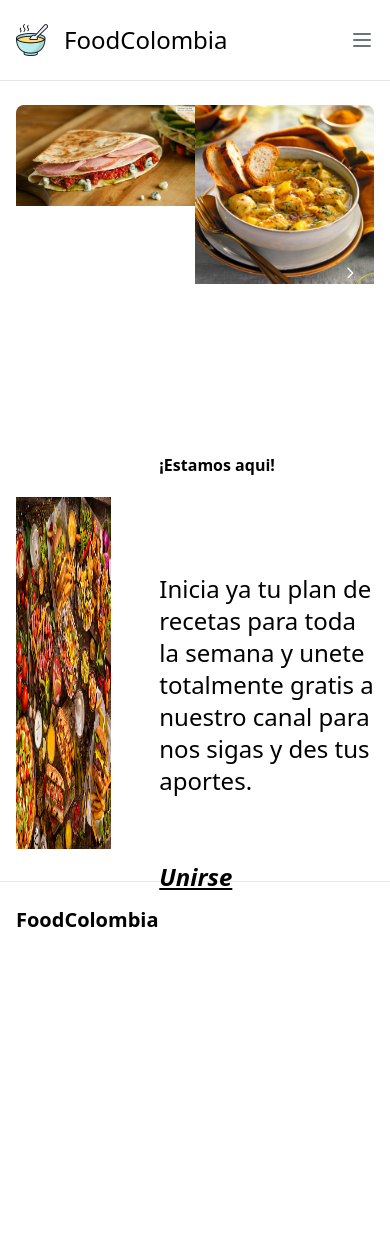
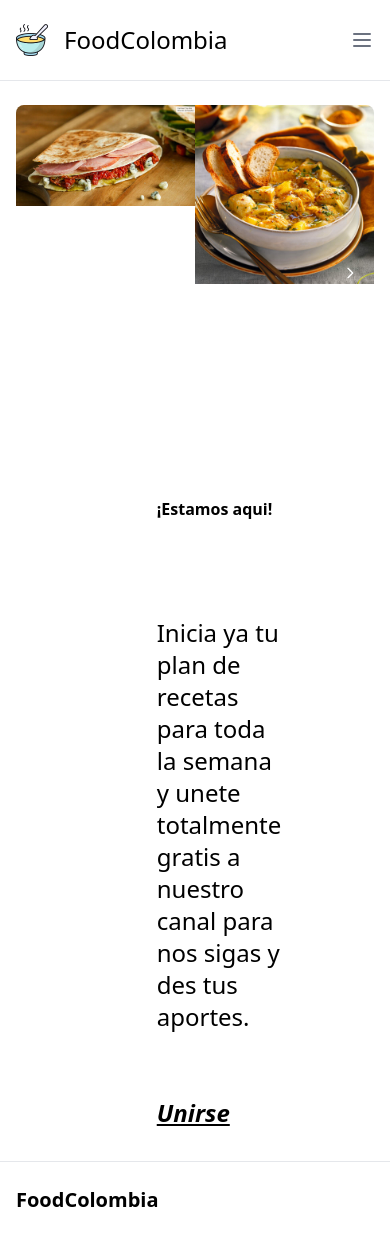
Before and after one commit to danielsalazr/recetario-de-comida, a Next.js app: page / in a window 390 px wide. Before the commit the page ends 958 px from the top, so only its background shows below. Built offline with nearby package versions, Linux system fonts and the light colour scheme.

Commit message:
avances del recetario

```diff
--- a/components/Footer.tsx
+++ b/components/Footer.tsx
@@ -5,7 +5,7 @@ type Props = {}
 export default function Footer({}: Props) {
   return (
     <footer className="pt-0 md:py-20 border-t">
-        <div className="mx-auto max-w-container max-w-7xl px-4 py-6 sm:px-6 xl:px-8">
+        <div className="mx-auto  max-w-7xl px-4 py-6 sm:px-6 xl:px-8">
           <strong className="text-xl">FoodColombia</strong>
         </div>
     </footer>
--- a/containers/YaEstamosAqui.tsx
+++ b/containers/YaEstamosAqui.tsx
@@ -8,9 +8,9 @@ type Props = {}
 
 export default function YaEstamosAqui({}: Props) {
   return (
-    <section className="flex max-w-container py-0 md:py-8 ">
-        <div className='flex flex-wrap justify-center mx-auto max-w-7xl py-4 gap-x-4'>
-            <div className="flex h-96 justify-center  p-4" >
+    <section className="max-w-container py-0 md:py-8 ">
+        <div className='flex flex-row  flex-container justify-center mx-auto max-w-7xl py-4 gap-x-4'>
+            <div className="flex-1 justify-center  p-4" >
                 <Image
                     src={comida_bienvenida}
                     alt=''
@@ -21,7 +21,7 @@ export default function YaEstamosAqui({}: Props) {
                 />
             </div>
 
-            <div className="w-96 flex flex-col h-96  justify-center  p-4">
+            <div className="flex-1 p-4 basis-full md:basis-8/12">
                 {/* <h2>Ya estamos aqui</h2> */}
                 <p className="text-4xl font-normal leading-6">
 
--- a/styles/globals.css
+++ b/styles/globals.css
@@ -32,3 +32,13 @@ body {
     text-wrap: balance;
   }
 } */
+
+@media (max-width: 600px) {
+  .flex-container {
+    flex-direction: row;
+  }
+
+  .flex-container:nth-child(1) {
+    width: 33.33333%;
+  }
+}
--- a/tailwind.config.ts
+++ b/tailwind.config.ts
@@ -15,6 +15,13 @@ const config: Config = {
           "conic-gradient(from 180deg at 50% 50%, var(--tw-gradient-stops))",
       },
     },
+    screens: {
+      sm: '640px',
+      md: '768px',
+      lg: '1024px',
+      xl: '1280px',
+      '2xl': '1536px',
+    },
   },
   plugins: [
     require('flowbite/plugin')
```
